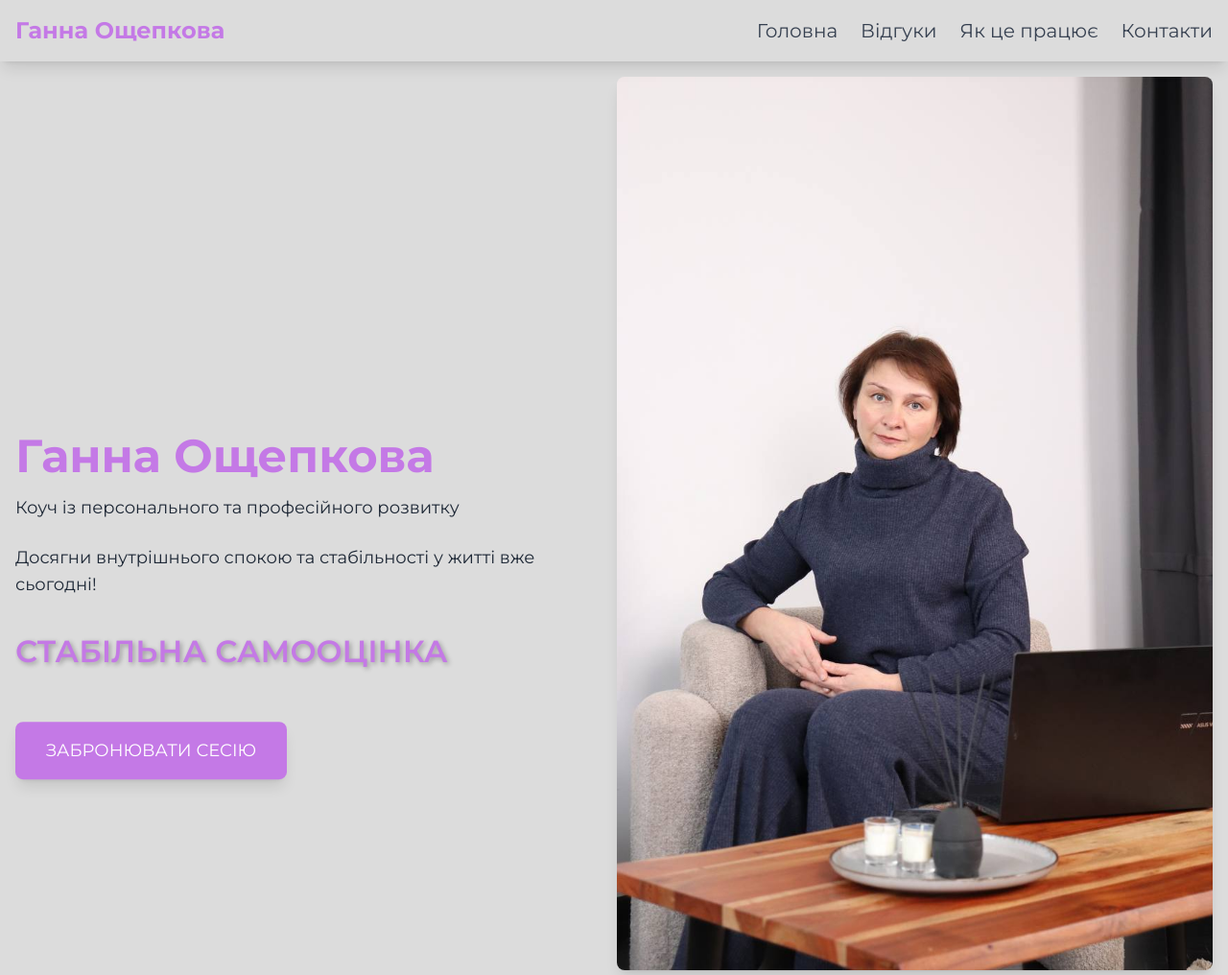
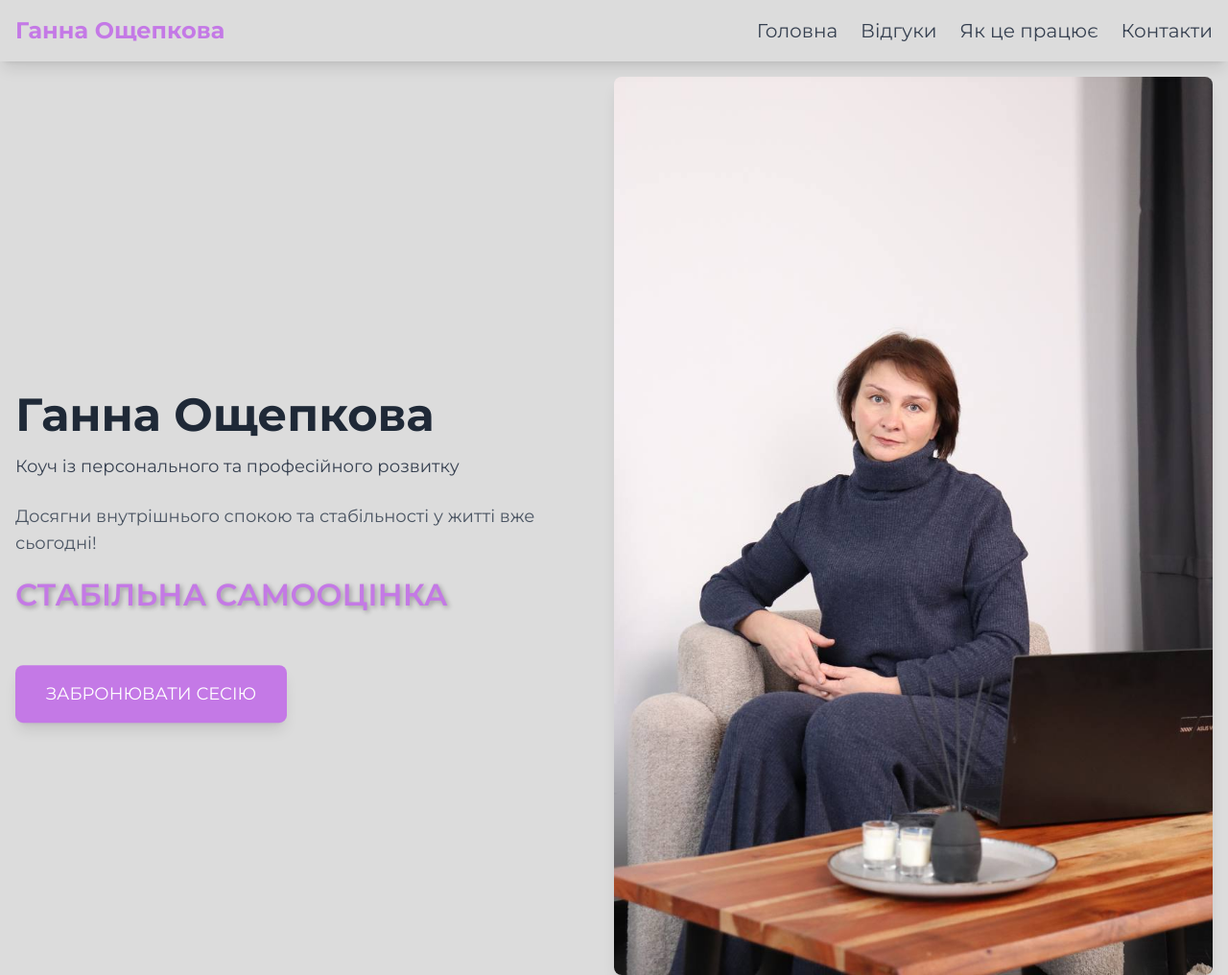
Before and after one commit to bobmarley2301/couch-landing, a website: page index.html in a window 1280 px wide. Shown: the top 1016 px of the page at 96% size. Drawn offline with nearby package versions, Linux system fonts and the light colour scheme.

Commit message:
виправлення контенйнера

```diff
--- a/index.html
+++ b/index.html
@@ -76,18 +76,22 @@
 
       <!-- Hero -->
       <section id="hero" class="min-h-screen py-10">
-        <div class="container mx-auto px-4 flex flex-col md:flex-row items-center max-w-full">
+        <div class="container mx-auto px-4 flex flex-col md:flex-row items-center max-w-7xl">
 
-          <!-- Текстова частина -->
-          <div class="text-left md:text-left" style="margin-top: 15%; max-width: 100%">
-            <h1 class="text-3xl md:text-5xl font-bold secondary-color leading-tight">
+          <!-- Text Section -->
+          <div class="text-left md:text-left mt-10 md:mt-20 md:w-1/2">
+            <h1 class="text-4xl md:text-5xl font-bold text-secondary leading-tight">
               Ганна Ощепкова
             </h1>
-            <p class="text-lg mt-4">Коуч із персонального та професійного розвитку</p>
-            <p class="mt-6 text-base md:text-lg">Досягни внутрішнього спокою та стабільності у житті вже сьогодні!</p>
+            <p class="text-lg mt-4 text-gray-700">Коуч із персонального та професійного розвитку</p>
+            <p class="mt-6 text-base md:text-lg text-gray-600">
+              Досягни внутрішнього спокою та стабільності у житті вже сьогодні!
+            </p>
 
-            <!-- Фрази, що змінюються -->
-            <div id="rotating-text" class="text-lg md:text-2xl font-semibold text-primary pt-10 pb-10 pr-10 overflow-hidden w-full max-w-full"></div>
+            <!-- Rotating Text -->
+            <div id="rotating-text" class="text-lg md:text-2xl font-semibold text-primary mt-6 pb-10 overflow-hidden w-full max-w-full">
+              <!-- Add dynamic text here -->
+            </div>
 
             <div class="mt-8 flex justify-center md:justify-start">
               <a href="#як-це-працює" class="primary-color px-6 md:px-8 py-3 md:py-4 rounded-lg shadow-lg text-base md:text-lg animate-bounce">
@@ -96,13 +100,14 @@
             </div>
           </div>
 
-          <!-- Зображення -->
+          <!-- Image Section -->
           <div class="w-full md:w-1/2 mt-10 md:mt-0 flex justify-center">
-            <img src="assets/HERO.jpg" alt="Фото Ганни Ощепкової" class="rounded-lg shadow-lg max-w-full h-auto" data-aos="fade-left">
+            <img src="assets/HERO.jpg" alt="Фото Ганни Ощепкової" class="rounded-lg shadow-lg max-w-full h-auto" loading="lazy" data-aos="fade-left">
           </div>
 
         </div>
       </section>
+
 
 
 
@@ -337,7 +342,7 @@
 
 
         <!-- Контакти Section -->
-        <section id="зворотній-зв'язок" class="py-16" data-aos="fade-up" style="margin-top: 10%;">
+        <section id="зворотній-зв'язок" class="bg-gray-100 py-16" data-aos="fade-up" style="margin-top: 10%;">
             <div class="container mx-auto px-4 text-center">
             <h2 class="text-3xl font-bold secondary-color mb-6">Зворотній зв'язок</h2>
             <p class="text-lg text-gray-700 mb-4">Запишись на сесію або задай питання</p>
```
